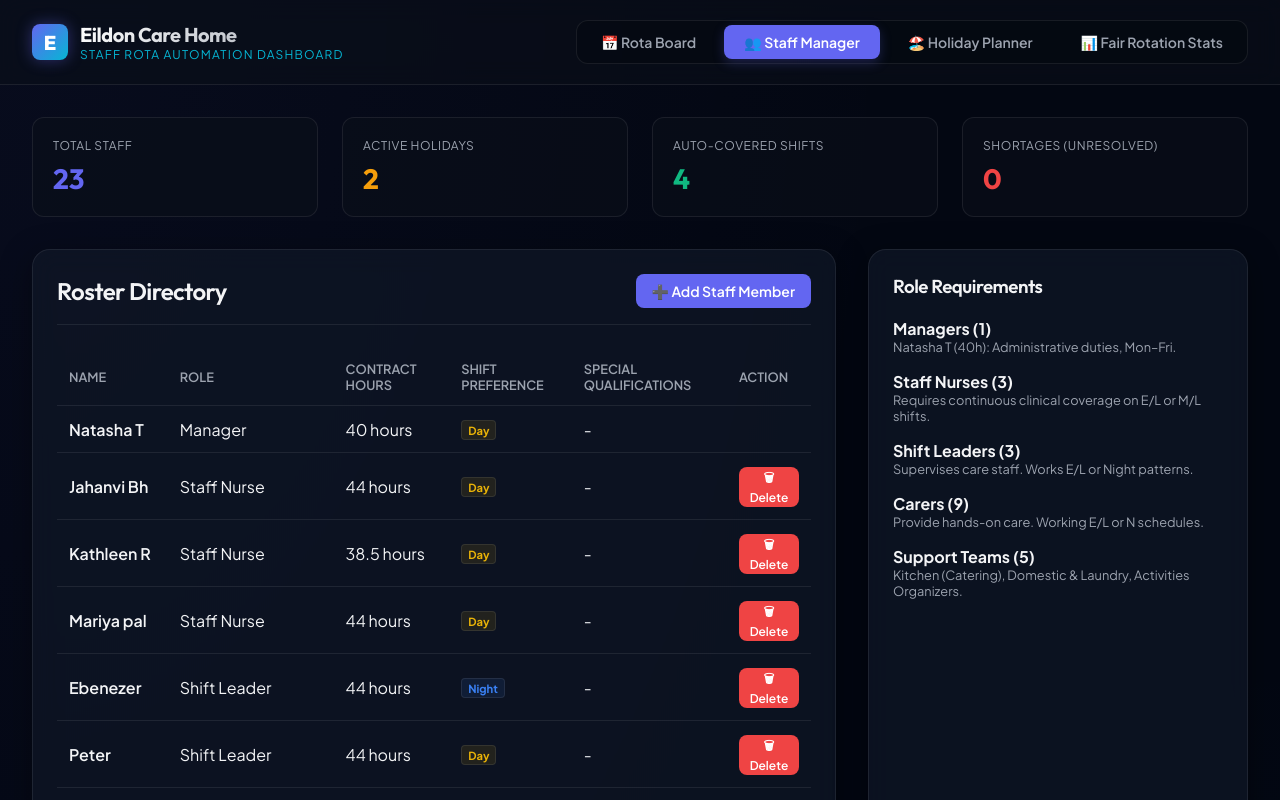
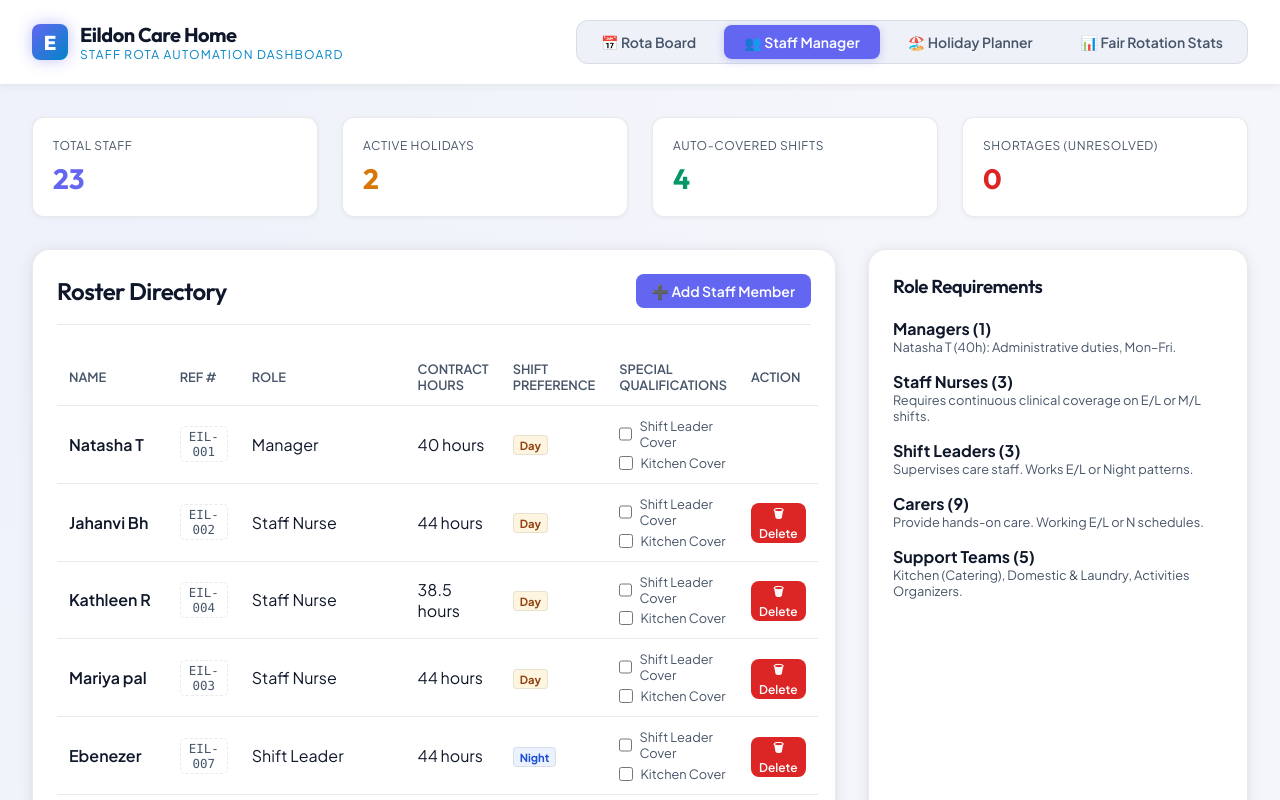
Before and after one commit to CyberDexa/Eildon_rota, a React (Vite) app: page / in a window 1280 px wide. Both pictures are taken after a click on the button "👥 Staff Manager". Shown: the top 800 px of the page. Built offline with nearby package versions, Linux system fonts and the light colour scheme.

Commit message:
feat: editable qualifications, staff reference column, and light theme

```diff
--- a/src/App.tsx
+++ b/src/App.tsx
@@ -53,6 +53,10 @@ const App: React.FC = () => {
     setStaffList((prev) => prev.filter((s) => s.id !== id));
   };
 
+  const handleUpdateStaff = (id: string, updates: Partial<Omit<Staff, 'id'>>) => {
+    setStaffList((prev) => prev.map((s) => (s.id === id ? { ...s, ...updates } : s)));
+  };
+
   // Override handlers
   const handleApplyOverride = (date: string, staffId: string, override: RotaShift | null) => {
     setManualOverrides((prev) => {
@@ -87,6 +91,7 @@ const App: React.FC = () => {
       onRemoveHoliday={handleRemoveHoliday}
       onAddStaff={handleAddStaff}
       onRemoveStaff={handleRemoveStaff}
+      onUpdateStaff={handleUpdateStaff}
       onApplyOverride={handleApplyOverride}
       onResetOverrides={handleResetOverrides}
     />
--- a/src/components/Dashboard.tsx
+++ b/src/components/Dashboard.tsx
@@ -12,6 +12,7 @@ interface DashboardProps {
   onRemoveStaff: (id: string) => void;
   onApplyOverride: (date: string, staffId: string, override: RotaShift | null) => void;
   onResetOverrides: () => void;
+  onUpdateStaff: (id: string, updates: Partial<Omit<Staff, 'id'>>) => void;
 }
 
 export const Dashboard: React.FC<DashboardProps> = ({
@@ -25,6 +26,7 @@ export const Dashboard: React.FC<DashboardProps> = ({
   onRemoveStaff,
   onApplyOverride,
   onResetOverrides,
+  onUpdateStaff,
 }) => {
   // Navigation Tabs
   const [activeTab, setActiveTab] = useState<'rota' | 'staff' | 'holidays' | 'stats'>('rota');
@@ -61,6 +63,10 @@ export const Dashboard: React.FC<DashboardProps> = ({
   });
   const [newStaffLeaderQualified, setNewStaffLeaderQualified] = useState(false);
   const [newStaffKitchenQualified, setNewStaffKitchenQualified] = useState(false);
+  const [newStaffRef, setNewStaffRef] = useState('');
+
+  // Inline editing state for Staff Manager table
+  const [editingStaffRef, setEditingStaffRef] = useState<{ id: string; value: string } | null>(null);
 
   // Date ranges for weeks
   const weekStartDates = ['2026-07-20', '2026-07-27', '2026-08-03', '2026-08-10'];
@@ -155,8 +161,10 @@ export const Dashboard: React.FC<DashboardProps> = ({
       isQualifiedForShiftLeader: newStaffLeaderQualified,
       isQualifiedForKitchen: newStaffKitchenQualified,
       shiftPreference: newStaffPreference,
+      staffRef: newStaffRef.trim() || undefined,
     });
     setNewStaffName('');
+    setNewStaffRef('');
     setNewStaffPreference('Mixed');
     setNewStaffPattern({
       0: '', 1: '', 2: '', 3: '', 4: '', 5: '', 6: '',
@@ -174,6 +182,21 @@ export const Dashboard: React.FC<DashboardProps> = ({
       startDate: holidayStart,
       endDate: holidayEnd,
     });
+  };
+
+  // Staff Manager inline editing handlers
+  const handleSaveStaffRef = (staffId: string) => {
+    if (!editingStaffRef || editingStaffRef.id !== staffId) return;
+    onUpdateStaff(staffId, { staffRef: editingStaffRef.value.trim() || undefined });
+    setEditingStaffRef(null);
+  };
+
+  const handleToggleQualification = (
+    staffId: string,
+    qual: 'isQualifiedForShiftLeader' | 'isQualifiedForKitchen',
+    currentValue: boolean
+  ) => {
+    onUpdateStaff(staffId, { [qual]: !currentValue });
   };
 
   // Statistics calculations
@@ -491,6 +514,7 @@ export const Dashboard: React.FC<DashboardProps> = ({
                 <thead>
                   <tr>
                     <th>Name</th>
+                    <th>Ref #</th>
                     <th>Role</th>
                     <th>Contract Hours</th>
                     <th>Shift Preference</th>
@@ -502,6 +526,42 @@ export const Dashboard: React.FC<DashboardProps> = ({
                   {sortedStaffList.map((staff) => (
                     <tr key={staff.id}>
                       <td style={{ fontWeight: 600 }}>{staff.name}</td>
+                      <td>
+                        {editingStaffRef?.id === staff.id ? (
+                          <div style={{ display: 'flex', gap: '0.3rem', alignItems: 'center' }}>
+                            <input
+                              type="text"
+                              className="input-control"
+                              style={{ padding: '0.2rem 0.5rem', fontSize: '0.8rem', width: '90px' }}
+                              value={editingStaffRef.value}
+                              onChange={(e) => setEditingStaffRef({ id: staff.id, value: e.target.value })}
+                              onKeyDown={(e) => {
+                                if (e.key === 'Enter') handleSaveStaffRef(staff.id);
+                                if (e.key === 'Escape') setEditingStaffRef(null);
+                              }}
+                              autoFocus
+                            />
+                            <button
+                              className="btn btn-primary"
+                              style={{ padding: '2px 8px', fontSize: '0.7rem' }}
+                              onClick={() => handleSaveStaffRef(staff.id)}
+                            >✓</button>
+                            <button
+                              className="btn btn-secondary"
+                              style={{ padding: '2px 8px', fontSize: '0.7rem' }}
+                              onClick={() => setEditingStaffRef(null)}
+                            >✕</button>
+                          </div>
+                        ) : (
+                          <button
+                            title="Click to edit reference"
+                            onClick={() => setEditingStaffRef({ id: staff.id, value: staff.staffRef || '' })}
+                            className="staff-ref-btn"
+                          >
+                            {staff.staffRef || '—'}
+                          </button>
+                        )}
+                      </td>
                       <td>{staff.role}</td>
                       <td>{staff.contractedHours} hours</td>
                       <td>
@@ -513,18 +573,23 @@ export const Dashboard: React.FC<DashboardProps> = ({
                         </span>
                       </td>
                       <td>
-                        <div style={{ display: 'flex', gap: '0.25rem', flexWrap: 'wrap' }}>
-                          {staff.isQualifiedForShiftLeader && (
-                            <span className="status-indicator status-indicator-green">
-                              SL Cover Qualified
-                            </span>
-                          )}
-                          {staff.isQualifiedForKitchen && (
-                            <span className="status-indicator status-indicator-green">
-                              Kitchen Cover Qualified
-                            </span>
-                          )}
-                          {!staff.isQualifiedForShiftLeader && !staff.isQualifiedForKitchen && '-'}
+                        <div style={{ display: 'flex', flexDirection: 'column', gap: '0.3rem' }}>
+                          <label className="qual-checkbox-label">
+                            <input
+                              type="checkbox"
+                              checked={!!staff.isQualifiedForShiftLeader}
+                              onChange={() => handleToggleQualification(staff.id, 'isQualifiedForShiftLeader', !!staff.isQualifiedForShiftLeader)}
+                            />
+                            Shift Leader Cover
+                          </label>
+                          <label className="qual-checkbox-label">
+                            <input
+                              type="checkbox"
+                              checked={!!staff.isQualifiedForKitchen}
+                              onChange={() => handleToggleQualification(staff.id, 'isQualifiedForKitchen', !!staff.isQualifiedForKitchen)}
+                            />
+                            Kitchen Cover
+                          </label>
                         </div>
                       </td>
                       <td>
@@ -893,7 +958,7 @@ export const Dashboard: React.FC<DashboardProps> = ({
                 </div>
               </div>
 
-              <div style={{ display: 'grid', gridTemplateColumns: '1fr 1fr', gap: '1rem', marginTop: '0.75rem' }}>
+              <div style={{ display: 'grid', gridTemplateColumns: '1fr 1fr 1fr', gap: '1rem', marginTop: '0.75rem' }}>
                 <div className="form-group">
                   <label className="form-label">Contracted Weekly Hours</label>
                   <input
@@ -905,23 +970,33 @@ export const Dashboard: React.FC<DashboardProps> = ({
                   />
                 </div>
                 <div className="form-group">
+                  <label className="form-label">Staff Reference</label>
+                  <input
+                    type="text"
+                    className="input-control"
+                    placeholder="e.g. EIL-042"
+                    value={newStaffRef}
+                    onChange={(e) => setNewStaffRef(e.target.value)}
+                  />
+                </div>
+                <div className="form-group">
                   <label className="form-label">Special Qualifications</label>
                   <div style={{ display: 'flex', flexDirection: 'column', gap: '0.25rem', marginTop: '0.25rem' }}>
-                    <label style={{ display: 'flex', alignItems: 'center', gap: '0.5rem', fontSize: '0.8rem' }}>
+                    <label className="qual-checkbox-label">
                       <input
                         type="checkbox"
                         checked={newStaffLeaderQualified}
                         onChange={(e) => setNewStaffLeaderQualified(e.target.checked)}
                       />
-                      Qualified to cover Shift Leader
+                      Shift Leader Cover
                     </label>
-                    <label style={{ display: 'flex', alignItems: 'center', gap: '0.5rem', fontSize: '0.8rem' }}>
+                    <label className="qual-checkbox-label">
                       <input
                         type="checkbox"
                         checked={newStaffKitchenQualified}
                         onChange={(e) => setNewStaffKitchenQualified(e.target.checked)}
                       />
-                      Qualified to cover Kitchen
+                      Kitchen Cover
                     </label>
                   </div>
                 </div>
--- a/src/index.css
+++ b/src/index.css
@@ -2,55 +2,55 @@
 @import url('https://fonts.googleapis.com/css2?family=Outfit:wght@300;400;500;600;700;800&family=Plus+Jakarta+Sans:wght@300;400;500;600;700&display=swap');
 
 :root {
-  /* Color Palette - Sleek Dark Theme */
-  --bg-primary: #030712;
-  --bg-secondary: #0b0f19;
-  --bg-tertiary: #111827;
-  --bg-card: rgba(17, 24, 39, 0.7);
-  --border-color: rgba(255, 255, 255, 0.08);
-  --border-color-hover: rgba(255, 255, 255, 0.15);
+  /* Color Palette — Clean Professional Light Theme */
+  --bg-primary: #f4f6fb;
+  --bg-secondary: #ffffff;
+  --bg-tertiary: #eef1f8;
+  --bg-card: rgba(255, 255, 255, 0.97);
+  --border-color: rgba(15, 23, 42, 0.09);
+  --border-color-hover: rgba(15, 23, 42, 0.18);
 
-  --text-primary: #f3f4f6;
-  --text-secondary: #9ca3af;
-  --text-muted: #6b7280;
+  --text-primary: #0f172a;
+  --text-secondary: #475569;
+  --text-muted: #94a3b8;
 
   /* Accent Colors */
   --primary: #6366f1; /* Indigo */
-  --primary-glow: rgba(99, 102, 241, 0.15);
-  --accent: #06b6d4; /* Cyan */
-  --success: #10b981; /* Emerald */
-  --warning: #f59e0b; /* Amber */
-  --danger: #ef4444; /* Rose */
-  --purple: #8b5cf6; /* Violet */
+  --primary-glow: rgba(99, 102, 241, 0.12);
+  --accent: #0284c7; /* Sky-blue — readable on white */
+  --success: #059669; /* Emerald */
+  --warning: #d97706; /* Amber */
+  --danger: #dc2626; /* Red */
+  --purple: #7c3aed; /* Violet */
 
-  /* Shift Type Colors */
-  --shift-day: #eab308; /* Yellow */
-  --shift-day-bg: rgba(234, 179, 8, 0.1);
-  --shift-day-border: rgba(234, 179, 8, 0.3);
+  /* Shift Type Colors — adjusted for light background */
+  --shift-day: #92400e;
+  --shift-day-bg: rgba(234, 179, 8, 0.13);
+  --shift-day-border: rgba(234, 179, 8, 0.40);
 
-  --shift-night: #3b82f6; /* Blue */
-  --shift-night-bg: rgba(59, 130, 246, 0.1);
-  --shift-night-border: rgba(59, 130, 246, 0.3);
+  --shift-night: #1d4ed8;
+  --shift-night-bg: rgba(59, 130, 246, 0.10);
+  --shift-night-border: rgba(59, 130, 246, 0.30);
 
-  --shift-mgmt: #a855f7; /* Purple */
-  --shift-mgmt-bg: rgba(168, 85, 247, 0.1);
-  --shift-mgmt-border: rgba(168, 85, 247, 0.3);
+  --shift-mgmt: #6d28d9;
+  --shift-mgmt-bg: rgba(109, 40, 217, 0.10);
+  --shift-mgmt-border: rgba(109, 40, 217, 0.25);
 
-  --shift-kitchen: #f97316; /* Orange */
-  --shift-kitchen-bg: rgba(249, 115, 22, 0.1);
-  --shift-kitchen-border: rgba(249, 115, 22, 0.3);
+  --shift-kitchen: #c2410c;
+  --shift-kitchen-bg: rgba(249, 115, 22, 0.10);
+  --shift-kitchen-border: rgba(249, 115, 22, 0.30);
 
-  --shift-domestic: #14b8a6; /* Teal */
-  --shift-domestic-bg: rgba(20, 184, 166, 0.1);
-  --shift-domestic-border: rgba(20, 184, 166, 0.3);
+  --shift-domestic: #0f766e;
+  --shift-domestic-bg: rgba(20, 184, 166, 0.10);
+  --shift-domestic-border: rgba(20, 184, 166, 0.30);
 
-  --shift-holiday: #ec4899; /* Pink */
-  --shift-holiday-bg: rgba(236, 72, 153, 0.1);
-  --shift-holiday-border: rgba(236, 72, 153, 0.3);
+  --shift-holiday: #be185d;
+  --shift-holiday-bg: rgba(236, 72, 153, 0.10);
+  --shift-holiday-border: rgba(236, 72, 153, 0.30);
 
-  --shift-vacant: #ef4444; /* Red */
-  --shift-vacant-bg: rgba(239, 68, 68, 0.15);
-  --shift-vacant-border: rgba(239, 68, 68, 0.4);
+  --shift-vacant: #b91c1c;
+  --shift-vacant-bg: rgba(239, 68, 68, 0.10);
+  --shift-vacant-border: rgba(239, 68, 68, 0.35);
 
   /* Fonts */
   --font-header: 'Outfit', sans-serif;
@@ -60,9 +60,9 @@
   --radius-sm: 8px;
   --radius-md: 12px;
   --radius-lg: 18px;
-  --glass-shadow: 0 8px 32px 0 rgba(0, 0, 0, 0.37);
-  --glass-blur: blur(12px);
-  --transition-smooth: all 0.3s cubic-bezier(0.4, 0, 0.2, 1);
+  --glass-shadow: 0 2px 16px 0 rgba(15, 23, 42, 0.08), 0 1px 4px 0 rgba(15, 23, 42, 0.04);
+  --glass-blur: blur(0px);
+  --transition-smooth: all 0.2s cubic-bezier(0.4, 0, 0.2, 1);
 }
 
 /* Global Reset and Layout */
@@ -75,8 +75,8 @@
 body {
   background-color: var(--bg-primary);
   background-image:
-    radial-gradient(at 0% 0%, rgba(99, 102, 241, 0.05) 0px, transparent 50%),
-    radial-gradient(at 100% 100%, rgba(6, 182, 212, 0.03) 0px, transparent 50%);
+    radial-gradient(at 0% 0%, rgba(99, 102, 241, 0.04) 0px, transparent 50%),
+    radial-gradient(at 100% 100%, rgba(2, 132, 199, 0.03) 0px, transparent 50%);
   color: var(--text-primary);
   font-family: var(--font-body);
   -webkit-font-smoothing: antialiased;
@@ -108,9 +108,10 @@ button, input, select, textarea {
   justify-content: space-between;
   align-items: center;
   padding: 1.25rem 2rem;
-  background: rgba(11, 15, 25, 0.6);
-  backdrop-filter: var(--glass-blur);
+  background: rgba(255, 255, 255, 0.95);
+  backdrop-filter: blur(8px);
   border-bottom: 1px solid var(--border-color);
+  box-shadow: 0 1px 8px rgba(15, 23, 42, 0.06);
   position: sticky;
   top: 0;
   z-index: 100;
@@ -140,9 +141,7 @@ button, input, select, textarea {
 .brand-title h1 {
   font-size: 1.25rem;
   font-weight: 700;
-  background: linear-gradient(135deg, #ffffff, #9ca3af);
-  -webkit-background-clip: text;
-  -webkit-text-fill-color: transparent;
+  color: var(--text-primary);
 }
 
 .brand-title span {
@@ -156,7 +155,7 @@ button, input, select, textarea {
 .nav-tabs {
   display: flex;
   gap: 0.5rem;
-  background: rgba(0, 0, 0, 0.2);
+  background: var(--bg-tertiary);
   padding: 0.25rem;
   border-radius: var(--radius-md);
   border: 1px solid var(--border-color);
@@ -176,13 +175,13 @@ button, input, select, textarea {
 
 .tab-btn:hover {
   color: var(--text-primary);
-  background: rgba(255, 255, 255, 0.05);
+  background: rgba(99, 102, 241, 0.07);
 }
 
 .tab-btn.active {
   color: white;
   background: var(--primary);
-  box-shadow: 0 4px 12px rgba(99, 102, 241, 0.25);
+  box-shadow: 0 2px 8px rgba(99, 102, 241, 0.30);
 }
 
 /* Main Content Area */
@@ -197,7 +196,6 @@ button, input, select, textarea {
 /* Glass Card Component */
 .glass-card {
   background: var(--bg-card);
-  backdrop-filter: var(--glass-blur);
   border: 1px solid var(--border-color);
   border-radius: var(--radius-lg);
   padding: 1.5rem;
@@ -209,6 +207,7 @@ button, input, select, textarea {
 
 .glass-card:hover {
   border-color: var(--border-color-hover);
+  box-shadow: 0 4px 24px 0 rgba(15, 23, 42, 0.11);
 }
 
 .card-header-flex {
@@ -230,7 +229,7 @@ button, input, select, textarea {
 }
 
 .select-control, .input-control {
-  background: rgba(0, 0, 0, 0.3);
+  background: #ffffff;
   border: 1px solid var(--border-color);
   color: var(--text-primary);
   padding: 0.5rem 1rem;
@@ -242,7 +241,7 @@ button, input, select, textarea {
 
 .select-control:focus, .input-control:focus {
   border-color: var(--primary);
-  box-shadow: 0 0 0 2px var(--primary-glow);
+  box-shadow: 0 0 0 3px var(--primary-glow);
 }
 
 /* Primary Action Buttons */
@@ -270,13 +269,14 @@ button, input, select, textarea {
 }
 
 .btn-secondary {
-  background: rgba(255, 255, 255, 0.08);
+  background: #ffffff;
   color: var(--text-primary);
   border: 1px solid var(--border-color);
 }
 
 .btn-secondary:hover {
-  background: rgba(255, 255, 255, 0.15);
+  background: var(--bg-tertiary);
+  border-color: var(--border-color-hover);
 }
 
 .btn-danger {
@@ -292,7 +292,7 @@ button, input, select, textarea {
   overflow-x: auto;
   border-radius: var(--radius-md);
   border: 1px solid var(--border-color);
-  background: rgba(0, 0, 0, 0.2);
+  background: #ffffff;
 }
 
 .rota-table {
@@ -303,7 +303,7 @@ button, input, select, textarea {
 }
 
 .rota-table th {
-  background: rgba(15, 23, 42, 0.8);
+  background: var(--bg-tertiary);
   padding: 0.75rem 1rem;
   font-weight: 600;
   font-size: 0.75rem;
@@ -322,7 +322,7 @@ button, input, select, textarea {
 }
 
 .staff-col {
-  background: rgba(11, 15, 25, 0.95);
+  background: var(--bg-secondary);
   font-weight: 600;
   position: sticky;
   left: 0;
@@ -358,8 +358,8 @@ button, input, select, textarea {
 
 .shift-cell-inner:hover {
   transform: translateY(-1px);
-  filter: brightness(1.15);
-  box-shadow: 0 4px 10px rgba(0,0,0,0.25);
+  filter: brightness(0.95) saturate(1.2);
+  box-shadow: 0 4px 10px rgba(15,23,42,0.12);
 }
 
 /* Shift Type Colors */
@@ -456,13 +456,14 @@ button, input, select, textarea {
 }
 
 .stat-box {
-  background: rgba(11, 15, 25, 0.6);
+  background: var(--bg-secondary);
   border: 1px solid var(--border-color);
   border-radius: var(--radius-md);
   padding: 1.25rem;
   display: flex;
   flex-direction: column;
   gap: 0.5rem;
+  box-shadow: 0 1px 4px rgba(15, 23, 42, 0.05);
 }
 
 .stat-label {
@@ -553,13 +554,13 @@ button, input, select, textarea {
   left: 0;
   right: 0;
   bottom: 0;
-  background: rgba(0, 0, 0, 0.7);
-  backdrop-filter: blur(8px);
+  background: rgba(15, 23, 42, 0.45);
+  backdrop-filter: blur(4px);
   display: flex;
   align-items: center;
   justify-content: center;
   z-index: 1000;
-  animation: fadeIn 0.25s ease-out;
+  animation: fadeIn 0.2s ease-out;
 }
 
 .modal-content {
@@ -597,6 +598,11 @@ button, input, select, textarea {
   padding: 0.75rem;
   text-align: left;
   border-bottom: 1px solid var(--border-color);
+}
+
+.table-simple tbody tr:hover {
+  background: var(--bg-tertiary);
+  transition: background 0.15s;
 }
 
 .table-simple th {
@@ -647,7 +653,7 @@ button, input, select, textarea {
 
 .week-btn-group {
   display: flex;
-  background: rgba(0,0,0,0.4);
+  background: var(--bg-tertiary);
   padding: 0.25rem;
   border-radius: var(--radius-sm);
   border: 1px solid var(--border-color);
@@ -690,3 +696,50 @@ button, input, select, textarea {
   height: 14px;
   border-radius: 3px;
 }
+
+/* Staff Manager — editable reference button */
+.staff-ref-btn {
+  background: none;
+  border: 1px dashed var(--border-color);
+  border-radius: 5px;
+  padding: 2px 8px;
+  cursor: pointer;
+  font-family: 'SFMono-Regular', Consolas, monospace;
+  font-size: 0.78rem;
+  color: var(--text-secondary);
+  transition: var(--transition-smooth);
+}
+
+.staff-ref-btn:hover {
+  border-color: var(--primary);
+  color: var(--primary);
+  background: var(--primary-glow);
+}
+
+/* Staff Manager — qualification checkbox rows */
+.qual-checkbox-label {
+  display: flex;
+  align-items: center;
+  gap: 0.45rem;
+  font-size: 0.8rem;
+  cursor: pointer;
+  color: var(--text-secondary);
+  transition: color 0.15s;
+}
+
+.qual-checkbox-label input[type='checkbox'] {
+  accent-color: var(--primary);
+  width: 14px;
+  height: 14px;
+  cursor: pointer;
+}
+
+.qual-checkbox-label:has(input:checked) {
+  color: var(--success);
+  font-weight: 600;
+}
+
+/* Status class modifiers on stat-box (compliance grid) */
+.stat-box.status-good  { border-left: 3px solid var(--success); }
+.stat-box.status-warning { border-left: 3px solid var(--warning); }
+.stat-box.status-danger  { border-left: 3px solid var(--danger); }
```
